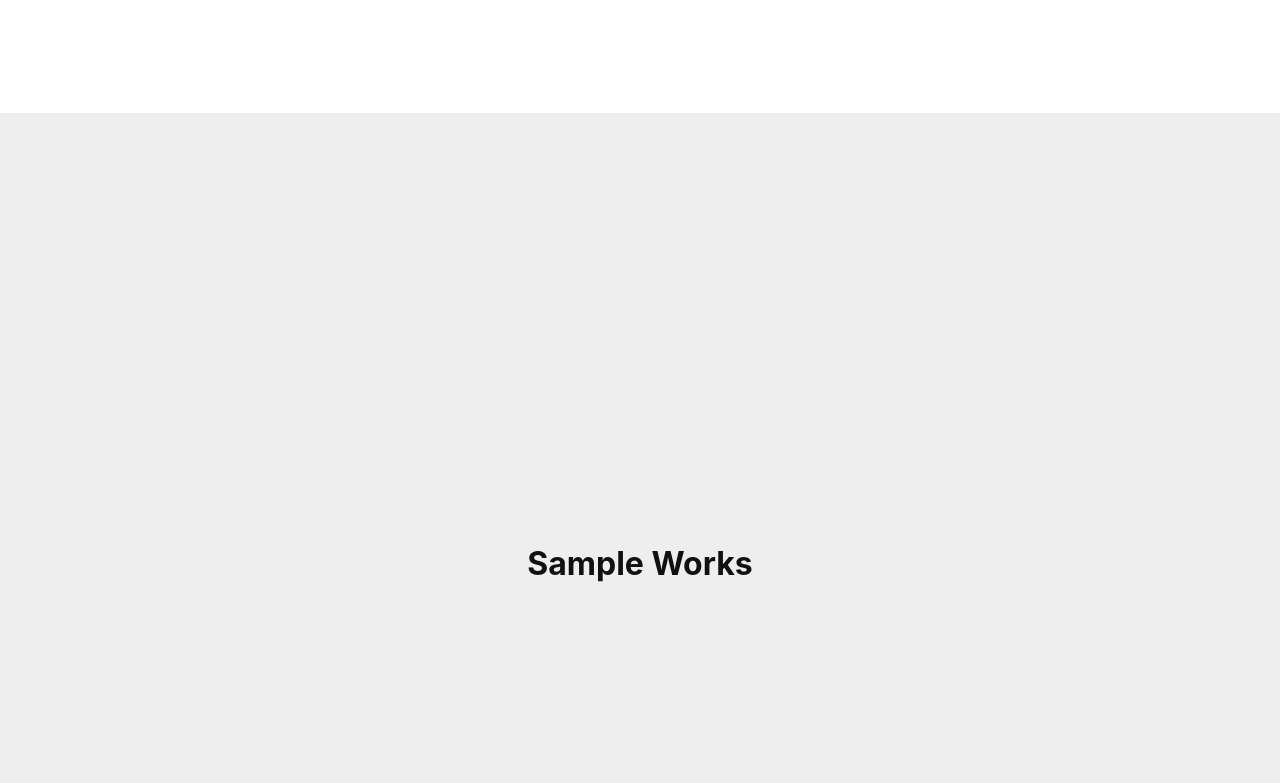
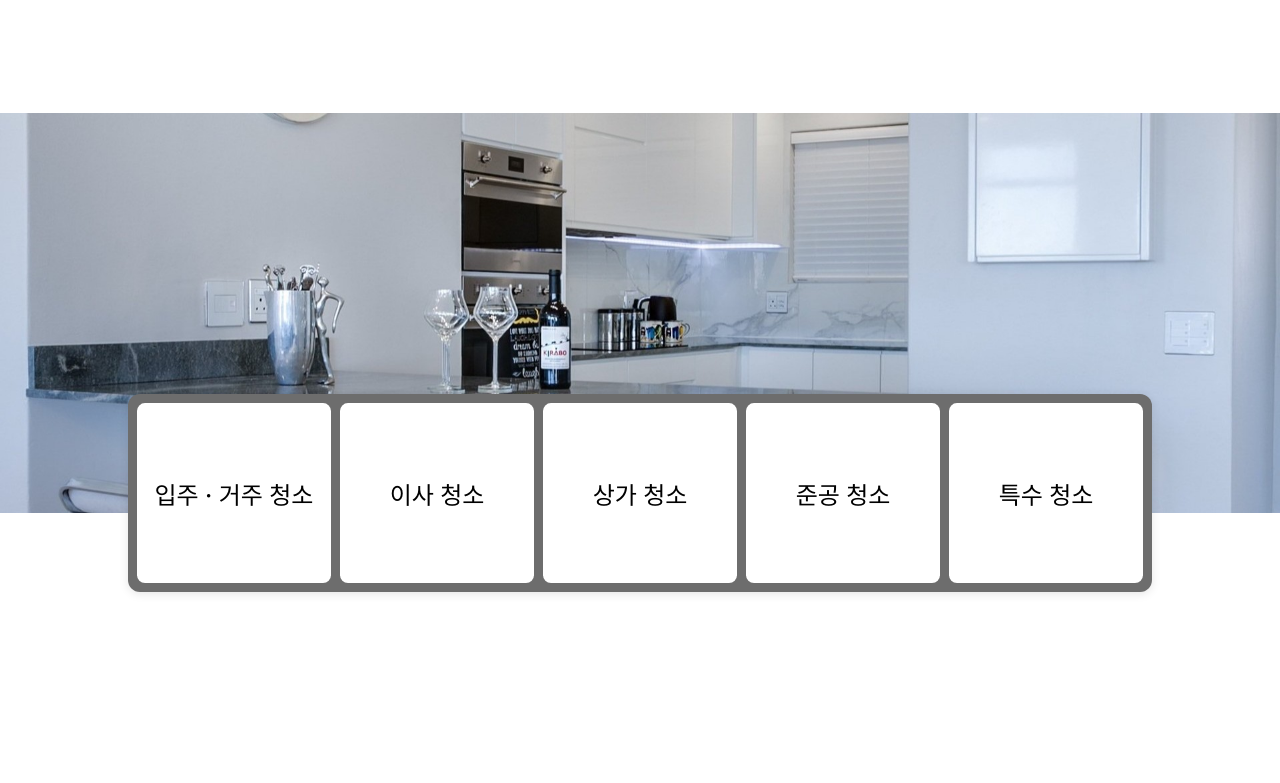
Before and after one commit to nownity/baeksaekclean, a React (Create React App) app: page / in a window 1280 px wide. Shown: the part 1457-2240 px from the top of the page. Built offline with nearby package versions, Linux system fonts and the light colour scheme.

Commit message:
Sample 구역 구성

```diff
--- a/src/components/SampleSection.jsx
+++ b/src/components/SampleSection.jsx
@@ -1,25 +1,68 @@
 import styled from "styled-components";
+import sample1 from "../images/sample1.jpg";
 
 const Section = styled.section`
   width: 100%;
-  height: 900px;
   display: flex;
   align-items: center;
   justify-content: center;
-  background-color: ${({ theme }) => theme.aboutbg};
+  background-color: ${({ theme }) => theme.herobg};
   transition: background-color 0.3s ease-in-out;
+  flex-direction: column;
 `;
 
-const Heading = styled.h2`
-  font-size: 2rem;
-  color: ${({ theme }) => theme.text};
-  transition: color 0.3s ease-in-out;
+const ImageSection = styled.img`
+  width: 100%;
+  height: auto;
+  aspect-ratio: 1920 / 600;
+  object-fit: contain;
+`;
+
+const BtnSection = styled.div`
+  width: 80%;
+  height: auto;
+  aspect-ratio: 1550 / 300;
+  display: flex;
+  justify-content: center;
+  gap: 0.7vw;
+  padding: 0.7vw;
+  background: #6d6d6d;
+  border-radius: 12px;
+  box-shadow: 0 2px 10px rgba(0, 0, 0, 0.1);
+  position: relative;
+  transform: translateY(-60%);
+  z-index: 10;
+`;
+
+const NavBtn = styled.div`
+  width: 287px;
+  aspect-ratio: 500 / 300;
+  background: white;
+  border-radius: 8px;
+  display: flex;
+  align-items: center;
+  justify-content: center;
+  flex-direction: column;
+  font-size: 24px;
+  font-weight: 500;
 `;
 
 const SampleSection = () => {
   return (
     <Section>
-      <Heading>Sample Works</Heading>
+      <ImageSection
+        src={sample1}
+        alt="배경 이미지"
+        loading="eager"
+        decoding="async"
+      />
+      <BtnSection>
+        <NavBtn>입주 · 거주 청소</NavBtn>
+        <NavBtn>이사 청소</NavBtn>
+        <NavBtn>상가 청소</NavBtn>
+        <NavBtn>준공 청소</NavBtn>
+        <NavBtn>특수 청소</NavBtn>
+      </BtnSection>
     </Section>
   );
 };
```
Also changed, not shown: src/images/sample1.jpg (added).
